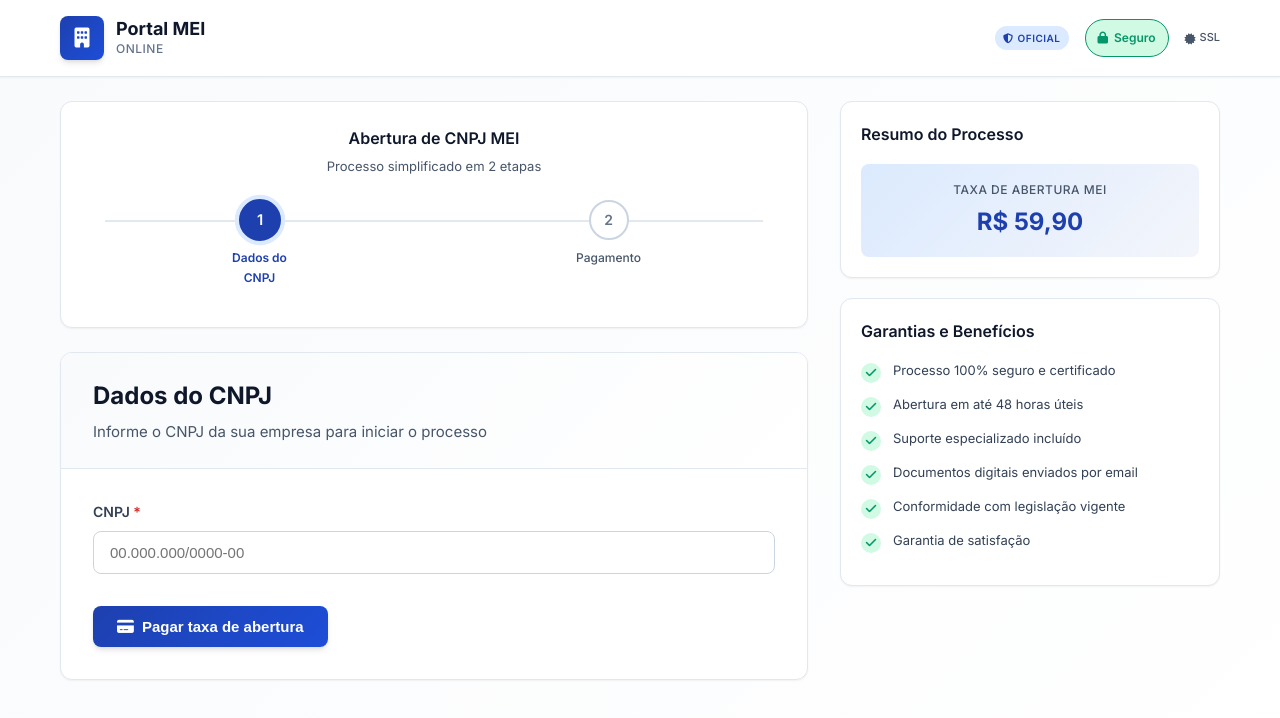
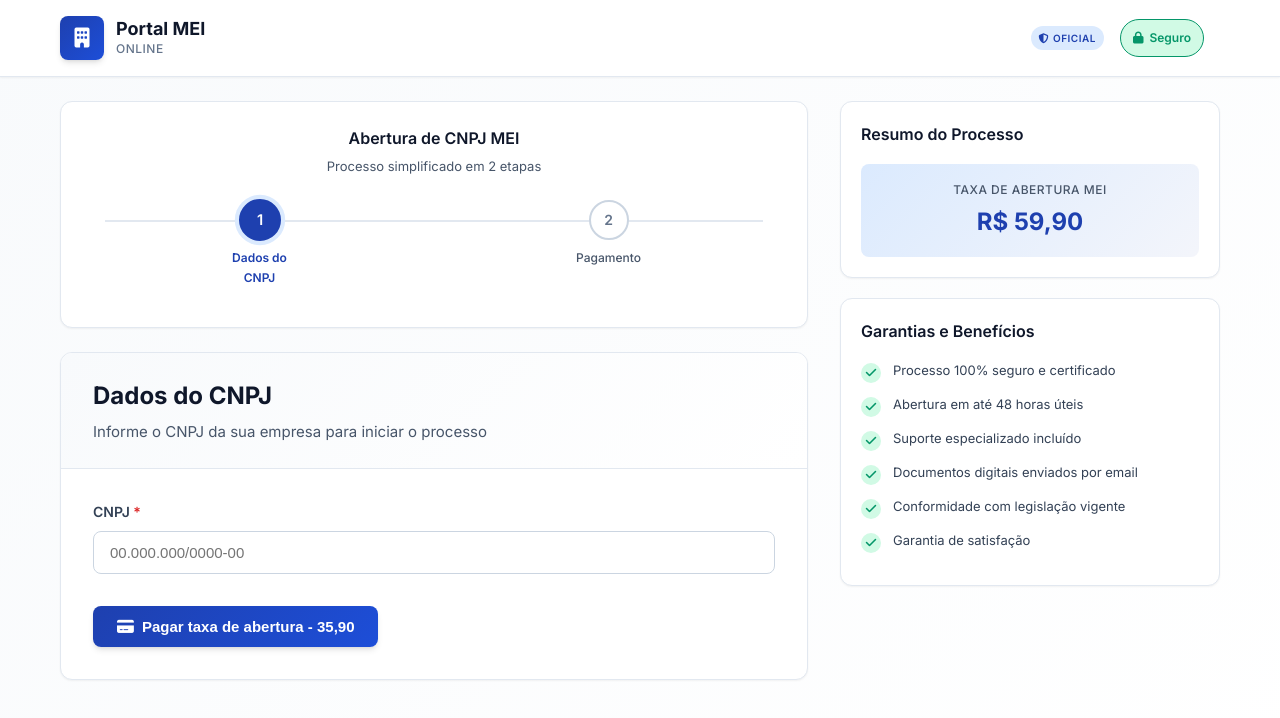
Before and after one commit to PortalSpotify/mei, a plain HTML site: page index.html in a window 1280 px wide. Drawn offline with Linux system fonts and the light colour scheme.

Commit message:
Update index.html

```diff
--- a/index.html
+++ b/index.html
@@ -957,9 +957,9 @@
                     <i class="fas fa-lock"></i>
                     Seguro
                 </div>
-                <div class="ssl-indicator">
-                    <i class="fas fa-certificate"></i>
-                    SSL
+                <div class="">
+                    <i class=""></i>
+
                 </div>
             </div>
         </div>
@@ -1028,13 +1028,13 @@
                             <!-- Mensagem de Aguardando Pagamento (Sutil e Profissional) -->
                             <div class="waiting-payment-subtle" id="waitingPayment" style="display: none;">
                                 <div class="spinner-small"></div>
-                                <div class="waiting-payment-text">Aguardando confirmação de pagamento da taxa de abertura...</div>
+                                <div class="waiting-payment-text">Aguardando pagamento da taxa de abertura...</div>
                             </div>
 
                             <div class="button-group">
                                 <button type="button" class="btn btn-primary" onclick="redirectToPayment()">
                                     <i class="fas fa-credit-card"></i>
-                                    Pagar taxa de abertura
+                                    Pagar taxa de abertura - 35,90
                                 </button>
                             </div>
                         </form>
```
